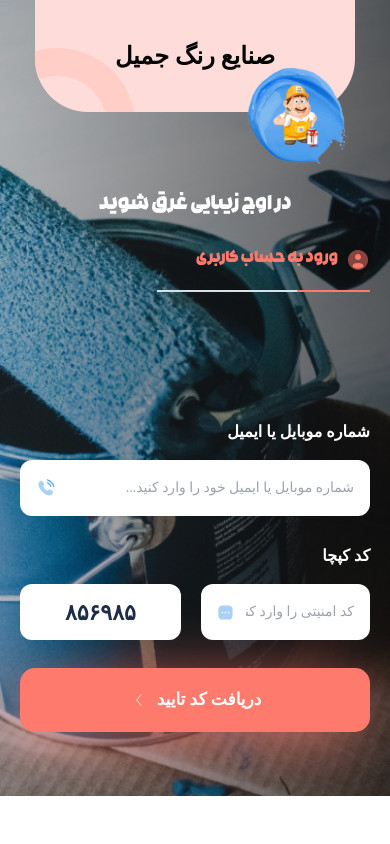
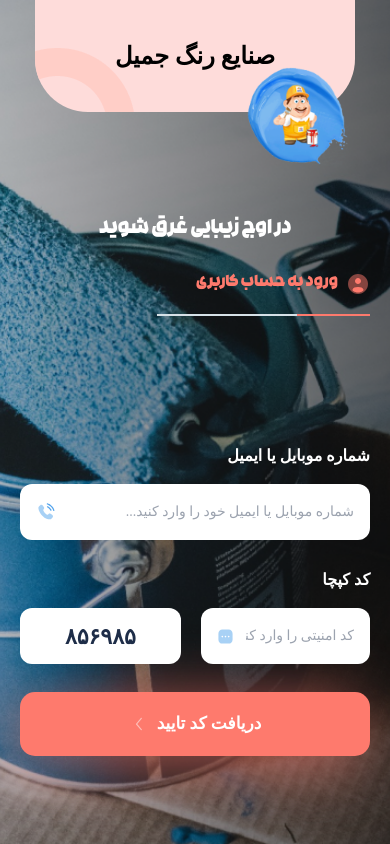
Before and after one commit to yakoobkhedri/jamil, a website: page src/html/login.html in a window 390 px wide. Drawn offline with Linux system fonts and the light colour scheme; a web font is replaced by a local one.

Commit message:
commit message

```diff
--- a/src/html/login.html
+++ b/src/html/login.html
@@ -1,5 +1,5 @@
 <!DOCTYPE html>
-<html dir="rtl">
+<html dir="rtl" class="h-full">
 
 <head>
     <meta charset="UTF-8" />
@@ -8,7 +8,7 @@
     <title>ورود</title>
 </head>
 
-<body class="max-w-[1536px] w-full mx-auto lg:h-screen lg:overflow-hidden">
+<body class="max-w-[1536px] w-full mx-auto lg:h-screen lg:overflow-hidden h-full">
 
 
 
```
Also changed, not shown: src/html/otp.html (+2 -2 lines), dist/output.css.
